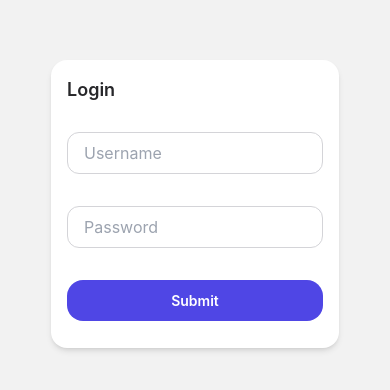
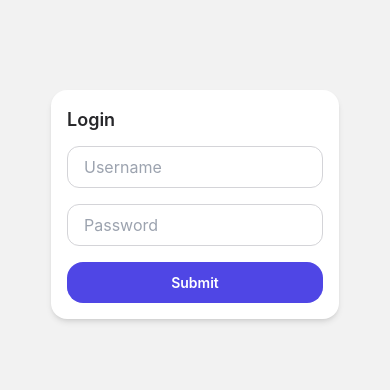
Before and after one commit to matiasorue10/my-store-app, a React Native app: screen /Login in a window 390 px wide. Shown: the part 218-608 px from the top of the page. Built offline with nearby package versions, Linux system fonts and the light colour scheme.

Commit message:
test: add test for the login feature

```diff
--- a/src/features/auth/screens/Login.tsx
+++ b/src/features/auth/screens/Login.tsx
@@ -1,5 +1,5 @@
 import { View, Text } from "react-native";
-import React from "react";
+import React, { useEffect } from "react";
 import Card from "@/src/components/ui/Card";
 import { useForm, Controller } from "react-hook-form";
 import { LoginRequest } from "../authTypes";
@@ -20,21 +20,23 @@ export default function Login() {
       password: "",
     },
   });
-  const [login, { isLoading, error }] = useLoginMutation();
+  const [login, { isLoading, error, isSuccess, data }] = useLoginMutation();
   const dispatch = useAppDispatch();
-  const onSubmit = async (data: LoginRequest) => {
-    try {
-      const response = await login(data).unwrap();
-      dispatch(setCredentials(response));
-      console.log(response);
-    } catch (err) {
-      console.log(data);
-      console.error("Error logging in:", err);
+  const onSubmit = (data: LoginRequest) => {
+    login(data);
+  };
+
+  useEffect(() => {
+    if (isSuccess && data) {
+      dispatch(setCredentials(data));
     }
-  };
+  }, [isSuccess, data, dispatch]);
+
   return (
     <View className="flex items-center justify-center flex-1">
-      <Card title="Login" className="h-72 w-72 flex gap-4">
+      <Card title="Login" className="h-auto w-72">
+        <View className="flex gap-4">
+          <View>
             <Controller
               control={control}
               rules={{
@@ -48,7 +50,8 @@ export default function Login() {
                     onChangeText={onChange}
                     value={value}
                     autoCapitalize="none"
-                className="mb-8"
+                    textContentType="username"
+                    autoComplete="username"
                   />
                 </View>
               )}
@@ -56,23 +59,34 @@ export default function Login() {
             />
 
             {errors.username && (
-          <Text className="text-red-500">This is required.</Text>
+              <Text className="text-red-500">The username is required.</Text>
             )}
-
+          </View>
+          <View>
             <Controller
               control={control}
+              rules={{
+                required: true,
+              }}
               render={({ field: { onChange, onBlur, value } }) => (
                 <Input
+                  autoCapitalize="none"
                   placeholder="Password"
                   secureTextEntry
                   onBlur={onBlur}
                   onChangeText={onChange}
                   value={value}
-              className="mb-8"
+                  textContentType="password"
+                  autoComplete="password"
                 />
               )}
               name="password"
             />
+
+            {errors.password && (
+              <Text className="text-red-500">The password is required.</Text>
+            )}
+          </View>
 
           <Button
             title="Submit"
@@ -80,7 +94,12 @@ export default function Login() {
             disabled={isLoading}
           />
 
-        {error && <Text style={{ color: "red" }}>Login failed.</Text>}
+          {error && "data" in error && (
+            <Text style={{ color: "red" }}>
+              Login failed: {(error as any).data}
+            </Text>
+          )}
+        </View>
       </Card>
     </View>
   );
```
Also changed, not shown: 1 other file (tests, documents, lock files or other folders). Lines whose indentation alone changed are shown as unchanged.
